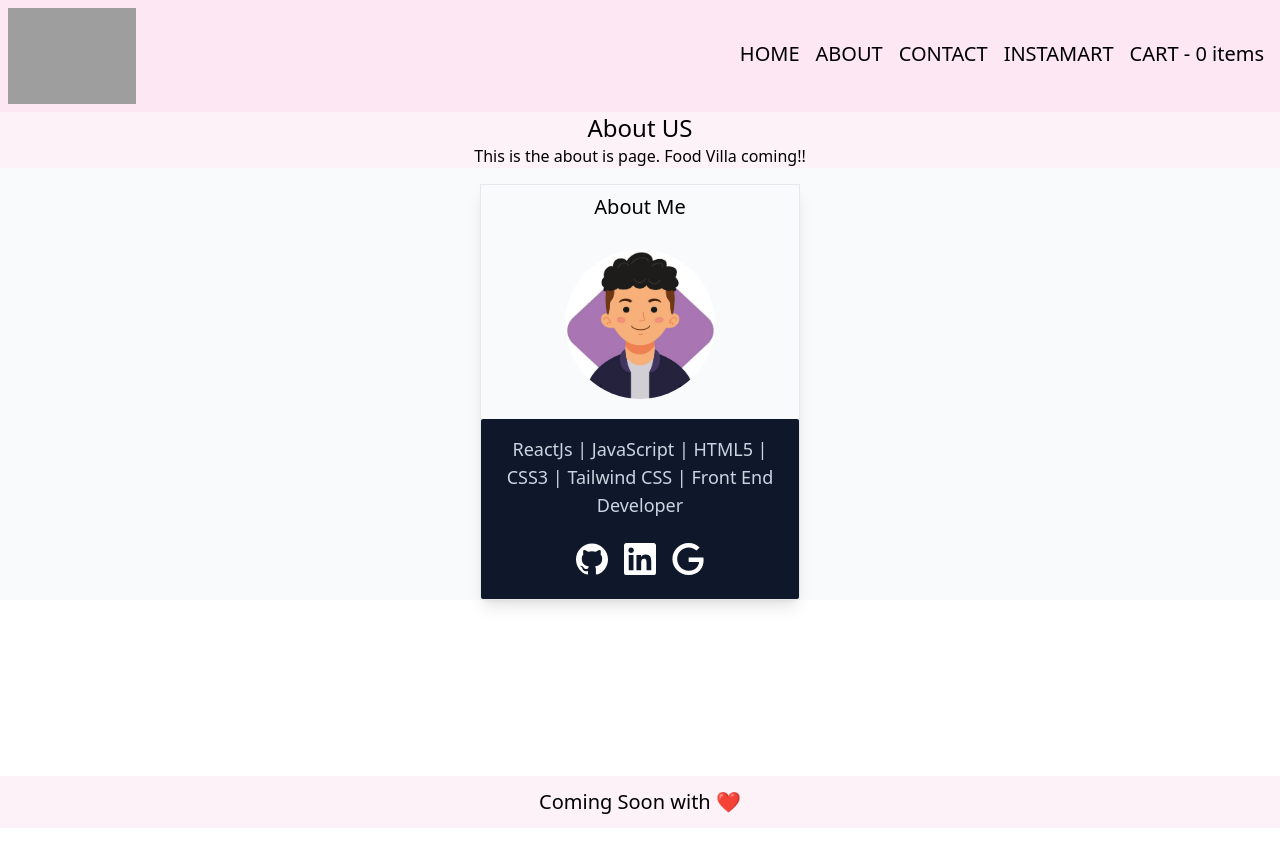
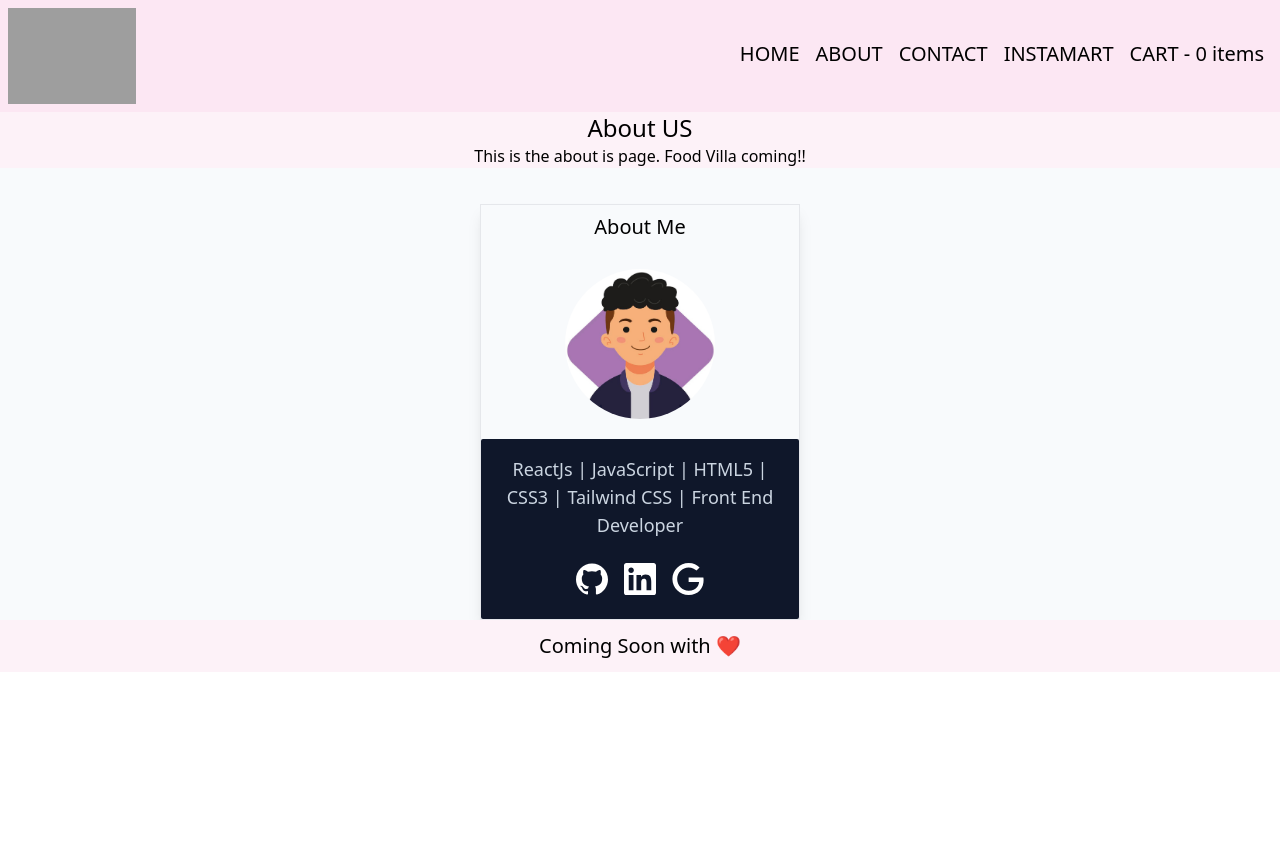
Before and after one commit to arshpreetsingh3/food-villa, a React app: page /about in a window 1280 px wide. Built offline with nearby package versions, Linux system fonts and the light colour scheme; grey boxes are pictures that could not be loaded.

Commit message:
Pushing some more changes

```diff
--- a/index.html
+++ b/index.html
@@ -10,7 +10,7 @@
   </head>
 
   <body>
-    <div id="root">NOT RENDERED</div>
+    <div id="root"></div>
 
     <!--
     <div id="container ">
--- a/src/components/About.js
+++ b/src/components/About.js
@@ -53,7 +53,7 @@ class About extends React.Component {
         file component can also be called directly without outlet in that case just call <Profile/>
           */}
             <div className="flex-1 flex justify-center items-center font-poppins bg-slate-50">
-      <div className="flex flex-col justify-center items-center mt-4 gap-5 shadow-lg border w-fit max-w-xs">
+      <div className="flex flex-col justify-center items-center mt-9 gap-5 shadow-lg border h-2/3 w-fit max-w-xs">
         <p className="font-medium text-xl w-full text-center py-2">About Me</p>
         <img
           className="rounded-full w-[150px] h-[150px] border-none align-middle"
--- a/src/components/Footer.js
+++ b/src/components/Footer.js
@@ -1,6 +1,6 @@
 const Footer = () =>{
     return(
-        <div className="my-44 py-3  text-center text-xl bg-pink-50">
+        <div className="my-44 py-3 mt-auto text-center text-xl bg-pink-50">
             <h1>Coming Soon with ❤️ </h1>
         </div>
     )
--- a/src/script.js
+++ b/src/script.js
@@ -84,9 +84,11 @@ const AppLayout = () => {
         user: user,
         setUser: setUser,
       }}>
+        <div className="flex flex-col min-h-screen">
             <HeaderComponent />
             <Outlet />
             <Footer />
+            </div>
 
         </UserContext.Provider>
    </Provider>
```
Also changed, not shown: dist/index.html, 2 other files.
